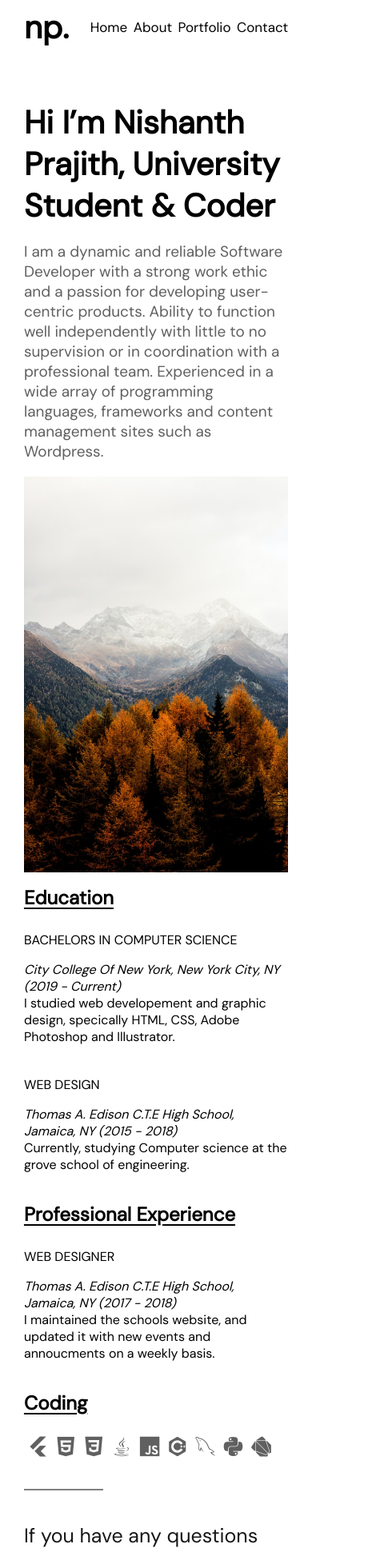
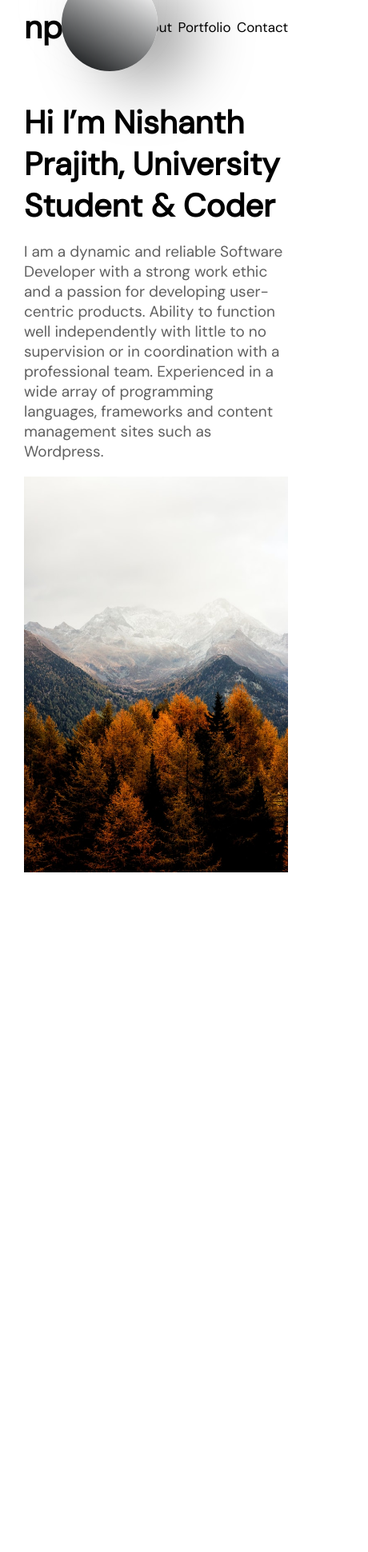
Before and after one commit to NishanthPrajith/nextJs, a Next.js app: page /about in a window 390 px wide. Shown: the top 1941 px of the page at 80% size, 460 px wide, since content can reach past the window. Built offline with nearby package versions, Linux system fonts and the light colour scheme.

Commit message:
Added AOS

```diff
--- a/comps/Footer.js
+++ b/comps/Footer.js
@@ -13,6 +13,8 @@ library.add (
 const Footer = () => {
     return (
         <footer>
+            <div className = {styles.shadow} data-aos = "fade-in" data-aos-delay = "600">
+            </div>
             <div className = {styles.FirstBox}>
                 <p>
                 <FontAwesomeIcon icon={['far', 'copyright']} style = {{width: '15px', paddingRight: "3px"}} />
--- a/comps/NavBar.js
+++ b/comps/NavBar.js
@@ -4,7 +4,7 @@ import Link from 'next/link'
 const NavBar = () => {
     return (
         <nav>
-            <div className = {styles.FirstBox}>
+            <div className = {styles.FirstBox} data-aos = "fade-down">
                 <p>
                     <Link href = '/'>
                         np.
@@ -14,22 +14,22 @@ const NavBar = () => {
             <div className = {styles.SecondBox}>
                 <div>
                     <ul>
-                        <li>
+                        <li data-aos = "fade-down" data-aos-delay = "100">
                             <Link href = '/'>
                                 Home
                             </Link>
                         </li>
-                        <li>
+                        <li data-aos = "fade-down" data-aos-delay = "200">
                             <Link href = '/about'>
                                 About
                             </Link>
                         </li>
-                        <li>
+                        <li data-aos = "fade-down" data-aos-delay = "300">
                             <Link href = '/portfolio'>
                                 Portfolio
                             </Link>
                         </li>
-                        <li>
+                        <li data-aos = "fade-down" data-aos-delay = "400">
                             <Link href = '/contact'>
                                 Contact
                             </Link>
--- a/package.json
+++ b/package.json
@@ -14,6 +14,7 @@
     "@fortawesome/free-regular-svg-icons": "^5.15.3",
     "@fortawesome/free-solid-svg-icons": "^5.15.3",
     "@fortawesome/react-fontawesome": "^0.1.14",
+    "aos": "^3.0.0-beta.6",
     "next": "11.0.1",
     "react": "17.0.2",
     "react-dom": "17.0.2"
--- a/pages/_app.js
+++ b/pages/_app.js
@@ -1,7 +1,16 @@
 import '../styles/globals.css'
 import Layout from '../comps/Layout'
+import AOS from 'aos';
+import 'aos/dist/aos.css';
+import { useEffect } from "react";
 
 function MyApp({ Component, pageProps }) {
+  useEffect(() => {
+		AOS.init({
+			duration: 800,
+      once: false
+		});
+	});
   return (
     <Layout>
       <Component {...pageProps} />
--- a/pages/about.js
+++ b/pages/about.js
@@ -23,21 +23,21 @@ export default function About() {
             </Head>
             <div className = {styles.mainTitle}>
                 <div className = {styles.One}>
-                    <p className = {styles.title}>Hi I’m Nishanth Prajith, University Student & Coder</p>
-                    <p className = {styles.description}>
+                    <p className = {styles.title} data-aos = "fade-right">Hi I’m Nishanth Prajith, University Student & Coder</p>
+                    <p className = {styles.description} data-aos = "fade-up" data-aos-delay = "300">
                         I am a dynamic and reliable Software Developer with a strong work ethic and a passion for developing user-centric products. Ability to function well independently with little to no supervision or in coordination with a professional team. Experienced in a wide array of programming languages, frameworks and content management sites such as Wordpress.
                     </p>
                 </div>
 
-                <div className = {styles.Two}>
+                <div className = {styles.Two} data-aos = "fade-left">
                     <Image src = {Three} />
                 </div>
             </div>
             <div className = {styles.resume} style = {{marginTop: "5%"}}>
-                <div className = {styles.category}>
+                <div className = {styles.category} data-aos = "fade-up">
                     <p>Education</p>
                 </div>
-                <div className = {styles.info}>
+                <div className = {styles.info} data-aos = "fade-left">
                     <div>
                         <p>BACHELORS IN COMPUTER SCIENCE</p>
                         <p className = {styles.italic}>City College Of New York, New York City, NY (2019 - Current)</p>
@@ -51,10 +51,10 @@ export default function About() {
                 </div>
             </div>
             <div className = {styles.resume} style = {{marginTop: "6%"}}>
-                <div className = {styles.category}>
+                <div className = {styles.category} data-aos = "fade-up">
                     <p>Professional Experience</p>
                 </div>
-                <div className = {styles.info}>
+                <div className = {styles.info} data-aos = "fade-left">
                     <div>
                         <p>WEB DESIGNER</p>
                         <p className = {styles.italic}>Thomas A. Edison C.T.E High School, Jamaica, NY (2017 - 2018)</p>
@@ -64,29 +64,29 @@ export default function About() {
                 </div>
             </div>
             <div className = {styles.resume} style = {{marginTop: "6%", marginBottom: "4%"}}>
-                <div className = {styles.category}>
+                <div className = {styles.category} data-aos = "fade-up">
                     <p>Coding</p>
                 </div>
                 <div className = {styles.info}>
-                    <i className="devicon-flutter-plain"></i>
-                    <i className="devicon-html5-plain"></i>
-                    <i className="devicon-css3-plain"></i>
-                    <i className="devicon-java-plain"></i>
-                    <i className="devicon-javascript-plain"></i>
-                    <i className="devicon-cplusplus-plain"></i>
-                    <i className="devicon-mysql-plain"></i>
-                    <i className="devicon-python-plain"></i>
-                    <i className="devicon-dart-plain"></i>
+                    <i className="devicon-flutter-plain" data-aos = "zoom-in"></i>
+                    <i className="devicon-html5-plain" data-aos = "zoom-in"></i>
+                    <i className="devicon-css3-plain" data-aos = "zoom-in"></i>
+                    <i className="devicon-java-plain" data-aos = "zoom-in"></i>
+                    <i className="devicon-javascript-plain" data-aos = "zoom-in"></i>
+                    <i className="devicon-cplusplus-plain" data-aos = "zoom-in"></i>
+                    <i className="devicon-mysql-plain" data-aos = "zoom-in"></i>
+                    <i className="devicon-python-plain" data-aos = "zoom-in"></i>
+                    <i className="devicon-dart-plain" data-aos = "zoom-in"></i>
                 </div>
             </div>
-            <hr></hr>
+            <hr data-aos = "fade-right"></hr>
             <div className = {styles.contact}>
-                <div className = {styles.contactLeft}>
+                <div className = {styles.contactLeft} data-aos = "fade-up">
                     <p>If you have any questions reach out to me
                     <FontAwesomeIcon icon={['fas', 'arrow-right']} style = {{width: '19px', marginLeft: "13px", marginTop: "3px"}} />
                     </p>
                 </div>
-                <div className = {styles.contactRight}>
+                <div className = {styles.contactRight} data-aos = "fade-up">
                     <p>nishanth.prajith@gmail.com</p>
                     <p>View Resume</p>
                 </div>
--- a/styles/Footer.module.css
+++ b/styles/Footer.module.css
@@ -18,7 +18,30 @@
     text-align: center;
 }
 
+.shadow  {
+    position: absolute;
+    top: 0;
+    height: 120px;
+    width: 120px;
+    margin-left: 10%;
+    margin-top: -3.5%;
+    background: linear-gradient(210.55deg, #FFFFFF 9.81%, #121416 93.08%);
+    box-shadow: 43.6177px 14.5392px 77.5426px rgba(2, 3, 3, 0.4), -14.5392px -24.2321px 67.8498px rgba(232, 237, 243, 0.05), inset -19.3856px -7.26962px 96.9282px rgba(248, 249, 249, 0.03);
+    border-radius: 73.2949px;
+    transform: rotate(-90deg);
+}
+
+@media screen and (max-width: 1025px) {
+    .shadow {
+        margin-top: -6%;
+    }
+}
+
 @media screen and (max-width: 850px) {
+    .shadow {
+        margin-top: -8%;
+        margin-left: 12%;
+    }
     .FirstBox {
         width: 100%;
         float: left;
--- a/styles/Home.module.css
+++ b/styles/Home.module.css
@@ -82,6 +82,7 @@
   font-size: 75px;
 }
 
+
 @media screen and (max-width: 1024px) {
   .scroll {
     display: none;
```
Also changed, not shown: pages/index.js (+7 -5 lines), pages/portfolio.js (+30 -30 lines), 1 other file (tests, documents, lock files or other folders).
